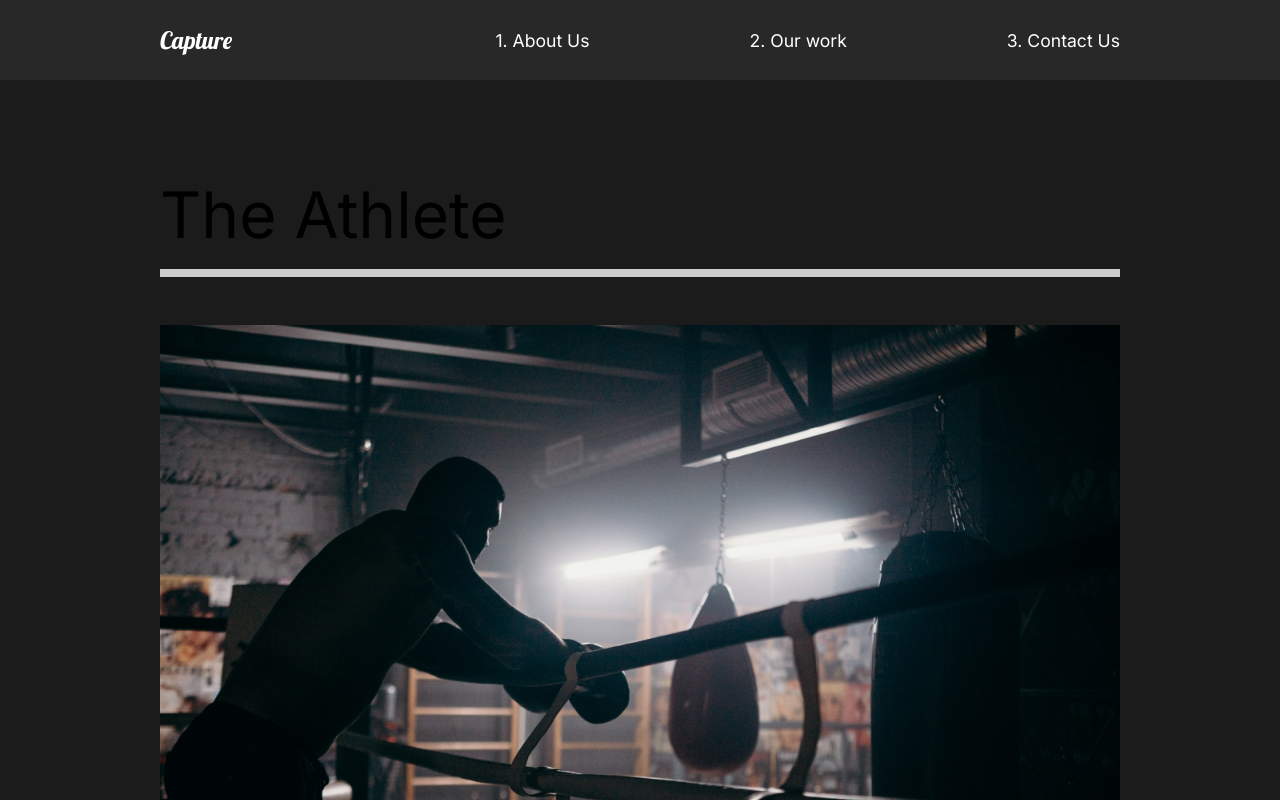
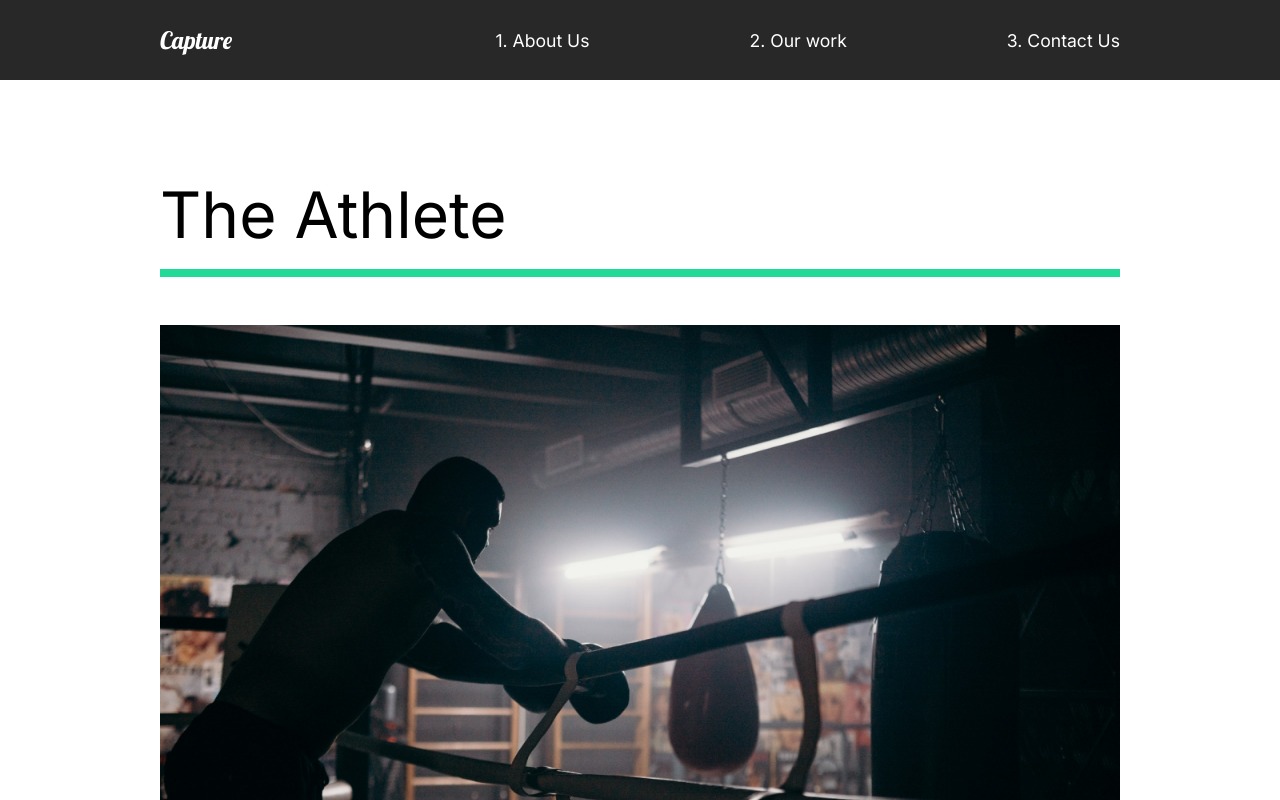
Before and after one commit to Alexelso/focus, a React (Create React App) app: page /work in a window 1280 px wide. Shown: the top 800 px of the page. Built offline with nearby package versions, Linux system fonts and the light colour scheme.

Commit message:
Avancements

```diff
--- a/src/App.js
+++ b/src/App.js
@@ -4,20 +4,24 @@
 import Nav from './components/Nav';
 import ContactUs from './pages/ContactUs';
 import OurWork from './pages/OurWork';
-import {Switch, Route} from 'react-router-dom';
+import {Switch, Route, useLocation} from 'react-router-dom';
 import MovieDetail from './pages/MovieDetail';
+import {AnimatePresence} from 'framer-motion';
 
 function App () {
+  const location = useLocation ();
   return (
     <div className="App">
       <GlobalStyle />
       <Nav />
-      <Switch>
-        <Route exact path="/" component={AboutUs} />
-        <Route exact path="/work" component={OurWork} />
-        <Route path="/work/:id" component={MovieDetail} />
-        <Route path="/contact" component={ContactUs} />
-      </Switch>
+      <AnimatePresence exitBeforeEnter>
+        <Switch location={location} key={location.pathname}>
+          <Route exact path="/" component={AboutUs} />
+          <Route exact path="/work" component={OurWork} />
+          <Route path="/work/:id" component={MovieDetail} />
+          <Route path="/contact" component={ContactUs} />
+        </Switch>
+      </AnimatePresence>
     </div>
   );
 }
--- /dev/null
+++ b/src/animation.js
@@ -0,0 +1,131 @@
+export const pageAnimation = {
+  hidden: {
+    opacity: 0,
+    y: 300,
+  },
+  show: {
+    opacity: 1,
+    y: 0,
+    transition: {
+      duration: 0.5,
+      when: 'beforeChildren',
+      staggerChildren: 0.25,
+    },
+  },
+  exit: {
+    opacity: 0,
+    transition: {
+      duration: 0.5,
+    },
+  },
+};
+
+export const aboutPageAnim = {
+  hidden: {
+    opacity: 0,
+  },
+  show: {
+    opacity: 1,
+    transition: {
+      duration: 0.1,
+      ease: 'easeOut',
+      when: 'beforeChildren',
+      staggerChildren: 0.25,
+    },
+  },
+  exit: {
+    opacity: 0,
+    transition: {
+      duration: 0.5,
+    },
+  },
+};
+
+export const titleAnim = {
+  hidden: {
+    y: 200,
+  },
+  show: {
+    y: 0,
+    transition: {
+      duration: 0.75,
+      ease: 'easeOut',
+    },
+  },
+};
+
+export const fade = {
+  hidden: {
+    opacity: 0,
+  },
+  show: {
+    opacity: 1,
+    transition: {
+      duration: 0.75,
+      ease: 'easeOut',
+    },
+  },
+};
+
+export const photoAnim = {
+  hidden: {
+    scale: 1.5,
+    opacity: 0,
+  },
+  show: {
+    scale: 1,
+    opacity: 1,
+    transition: {
+      duration: 0.75,
+      ease: 'easeOut',
+    },
+  },
+};
+
+export const waveAnim = {
+  hidden: {
+    opacity: 0,
+    pathLength: 0,
+    pathOffset: 1,
+  },
+  show: {
+    opacity: 1,
+    pathLength: 1,
+    pathOffset: 0,
+    transition: {
+      duration: 1.8,
+    },
+  },
+};
+
+export const lineAnim = {
+  hidden: {
+    width: '0%',
+  },
+  show: {
+    width: '100%',
+    transition: {
+      duration: 1.2,
+    },
+  },
+};
+
+export const slider = {
+  hidden: {
+    x: '-130%',
+    skew: '45deg',
+  },
+  show: {
+    x: '100%',
+    skew: '0deg',
+    transition: {
+      ease: 'easeOut',
+      duration: 1,
+    },
+  },
+};
+
+export const sliderContainer = {
+  hidden: {opacity: 1},
+  show: {opacity: 1, transition: {staggerChildren: 0.15, ease: 'easeOut'}},
+};
--- a/src/components/FaqSection.jsx
+++ b/src/components/FaqSection.jsx
@@ -1,51 +1,47 @@
 import React from 'react';
 import {About} from '../styles';
 import styled from 'styled-components';
+import Toggle from './Toggle';
+import {AnimateSharedLayout} from 'framer-motion';
 
 const FaqSection = () => {
   return (
     <Faq>
       <h2>Any questions <span>faq</span></h2>
-      <div className="question">
-        <h4>How do I start ?</h4>
+      <AnimateSharedLayout>
+        <Toggle title="How do I start ?">
           <div className="answer">
             <p>Lorem ipsum dolor sit amet.</p>
             <p>
               Lorem ipsum dolor sit amet consectetur adipisicing elit. Tempore, porro.
             </p>
           </div>
-        <div className="faq-line" />
-      </div>
-      <div className="question">
-        <h4>Daily schedule</h4>
+        </Toggle>
+        <Toggle title="Daily schedule">
           <div className="answer">
             <p>Lorem ipsum dolor sit amet.</p>
             <p>
               Lorem ipsum dolor sit amet consectetur adipisicing elit. Tempore, porro.
             </p>
           </div>
-        <div className="faq-line" />
-      </div>
-      <div className="question">
-        <h4>Different payment methods</h4>
+        </Toggle>
+        <Toggle title="Different payment methods">
           <div className="answer">
             <p>Lorem ipsum dolor sit amet.</p>
             <p>
               Lorem ipsum dolor sit amet consectetur adipisicing elit. Tempore, porro.
             </p>
           </div>
-        <div className="faq-line" />
-      </div>
-      <div className="question">
-        <h4>What products do you offer ?</h4>
+        </Toggle>
+        <Toggle title="What products do you offer ?">
           <div className="answer">
             <p>Lorem ipsum dolor sit amet.</p>
             <p>
               Lorem ipsum dolor sit amet consectetur adipisicing elit. Tempore, porro.
             </p>
           </div>
-        <div className="faq-line" />
-      </div>
+        </Toggle>
+      </AnimateSharedLayout>
     </Faq>
   );
 };
--- /dev/null
+++ b/src/components/Toggle.jsx
@@ -0,0 +1,16 @@
+import React, {useState} from 'react';
+import {motion} from 'framer-motion';
+
+const Toggle = ({children, title}) => {
+  const [toggle, setToggle] = useState (false);
+  console.log (children);
+  return (
+    <motion.div layout className="question" onClick={() => setToggle (!toggle)}>
+      <motion.h4 layout>{title}</motion.h4>
+      {toggle ? children : ''}
+      <div className="faq-line" />
+    </motion.div>
+  );
+};
+
+export default Toggle;
--- /dev/null
+++ b/src/components/Wave.jsx
@@ -0,0 +1,29 @@
+import React from 'react';
+import styled from 'styled-components';
+import {motion} from 'framer-motion';
+import {waveAnim} from '../animation';
+
+const Wave = () => {
+  return (
+    <WaveSvg
+      viewBox="0 0 1440 363"
+      fill="none"
+      xmlns="http://www.w3.org/2000/svg"
+    >
+      <motion.path
+        variants={waveAnim}
+        d="M1440 27.4774C1352.73 19.8184 1122.41 49.0556 899.331 227.276C620.48 450.052 354.282 355.647 170.328 185.318C23.165 49.0556 -4.21721 8.32998 0.487081 5"
+        stroke="#1bd38c"
+        strokeOpacity="0.5"
+        strokeWidth="10"
+      />
+    </WaveSvg>
+  );
+};
+
+const WaveSvg = styled.svg`
+position: absolute;
+left: 0;
+z-index: 1;
+`;
+export default Wave;
--- a/src/pages/AboutUs.jsx
+++ b/src/pages/AboutUs.jsx
@@ -2,18 +2,22 @@
 import AboutSection from '../components/AboutSection';
 import ServicesSection from '../components/ServicesSection';
 import FaqSection from '../components/FaqSection';
-
-
-
+import {motion} from 'framer-motion';
+import {aboutPageAnim} from '../animation';
 
 const AboutUS = () => {
   return (
-  <>
-  <AboutSection />;
-  <ServicesSection />
-  <FaqSection />
-  </>
-  )
+    <motion.div
+      variants={aboutPageAnim}
+      initial="hidden"
+      animate="show"
+      exit="exit"
+    >
+      <AboutSection />;
+      <ServicesSection />
+      <FaqSection />
+    </motion.div>
+  );
 };
 
 export default AboutUS;
--- a/src/pages/ContactUs.jsx
+++ b/src/pages/ContactUs.jsx
@@ -1,10 +1,17 @@
 import React from 'react';
+import {motion} from 'framer-motion';
+import {pageAnimation} from '../animation';
 
 const ContactUs = () => {
   return (
-    <div>
+    <motion.div
+      variants={pageAnimation}
+      initial="hidden"
+      animate="show"
+      exit="exit"
+    >
       <h1>Contact</h1>
-    </div>
+    </motion.div>
   );
 };
 
--- a/src/pages/MovieDetail.jsx
+++ b/src/pages/MovieDetail.jsx
@@ -2,6 +2,8 @@
 import styled from 'styled-components';
 import {useHistory} from 'react-router-dom';
 import {MovieState} from '../MovieState';
+import {motion} from 'framer-motion';
+import {pageAnimation} from '../animation';
 
 const MovieDetail = () => {
   const history = useHistory ();
@@ -22,7 +24,12 @@
   return (
     <React.Fragment>
       {movie &&
-        <Details>
+        <Details
+          variants={pageAnimation}
+          initial="hidden"
+          animate="show"
+          exit="exit"
+        >
           <Headline>
             <h2>{movie.title}</h2>
             <img src={movie.mainImg} alt="" />
@@ -44,7 +51,7 @@
   );
 };
 
-const Details = styled.div`
+const Details = styled (motion.div)`
   color: white;
 `;
 
--- a/src/pages/OurWork.jsx
+++ b/src/pages/OurWork.jsx
@@ -4,15 +4,38 @@
 import goodtimes from '../img/goodtimes-small.png';
 import styled from 'styled-components';
 import {Link} from 'react-router-dom';
+import {motion} from 'framer-motion';
+import {
+  sliderContainer,
+  pageAnimation,
+  fade,
+  photoAnim,
+  lineAnim,
+  slider,
+} from '../animation';
 
 const OurWork = () => {
   return (
-    <Work>
+    <Work
+      variants={pageAnimation}
+      initial="hidden"
+      animate="show"
+      exit="exit"
+      style={{background: '#fff'}}
+    >
+      <motion.div variants={sliderContainer}>
+        <Frame1 variants={slider} />
+        <Frame2 variants={slider} />
+        <Frame3 variants={slider} />
+        <Frame4 variants={slider} />
+      </motion.div>
       <Movie>
-        <h2>The Athlete</h2>
-        <div className="line" />
+        <motion.h2 variants={fade}>The Athlete</motion.h2>
+        <motion.div variants={lineAnim} className="line" />
         <Link to="/work/the-athlete">
-          <img src={athlete} alt="athlete" />
+          <Hide>
+            <motion.img variants={photoAnim} src={athlete} alt="athlete" />
+          </Hide>
         </Link>
       </Movie>
       <Movie>
@@ -33,7 +56,7 @@
   );
 };
 
-const Work = styled.div`
+const Work = styled (motion.div)`
 min-height: 100vh;
 overflow: hidden;
 padding: 5rem 10rem;
@@ -46,7 +69,7 @@
   padding-bottom: 10rem;
   .line{
   height: 0.5rem;
-  background: #ccc;
+  background: #23d997;
   margin-bottom: 3rem;
 }
 img{
@@ -56,4 +79,30 @@
 }
 `;
 
+const Hide = styled.div`
+overflow: hidden;
+`;
+
+const Frame1 = styled (motion.div)`
+position: fixed;
+top: 10%;
+left: 0;
+background: #fffebf;
+width: 100%;
+height: 100vh;
+z-index: 2;
+`;
+
+const Frame2 = styled (Frame1)`
+background: #ff8efb;
+`;
+
+const Frame3 = styled (Frame1)`
+background: #8ed2ff;
+`;
+
+const Frame4 = styled (Frame1)`
+background: #23d997;
+`;
+
 export default OurWork;
--- a/src/styles.jsx
+++ b/src/styles.jsx
@@ -11,6 +11,8 @@
 
 export const Description = styled.div`
 flex: 1;
+padding-right: 5rem;
+z-index: 2;
 h2{
   font-weight: lighter;
 }
@@ -19,6 +21,7 @@
 export const Image = styled.div`
 flex: 1;
 overflow: hidden;
+z-index: 2;
 img{
   width: 100%;
   height: 80vh;
```
Also changed, not shown: src/components/AboutSection.jsx (+17 -8 lines). Lines whose indentation alone changed are shown as unchanged.
